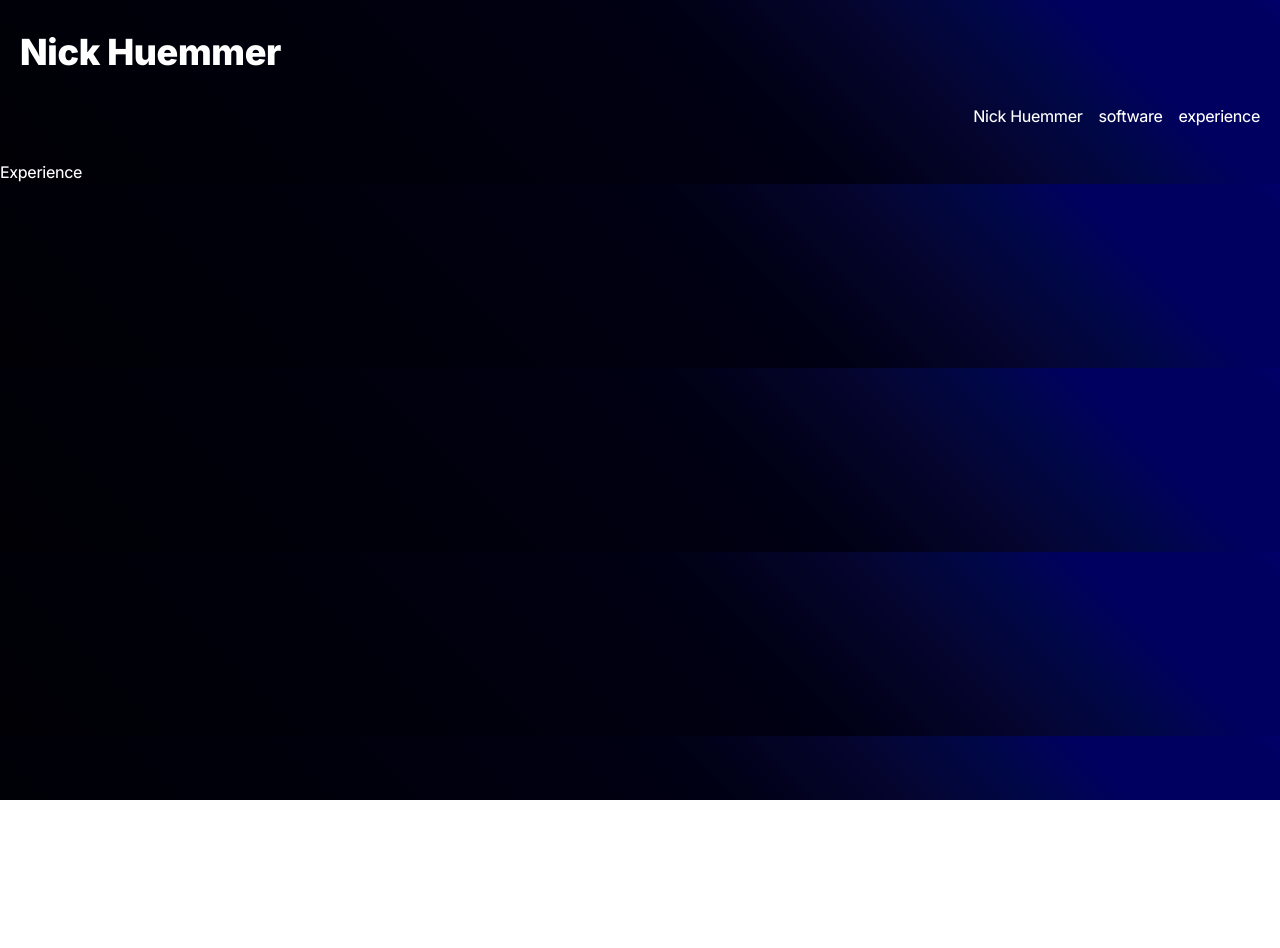
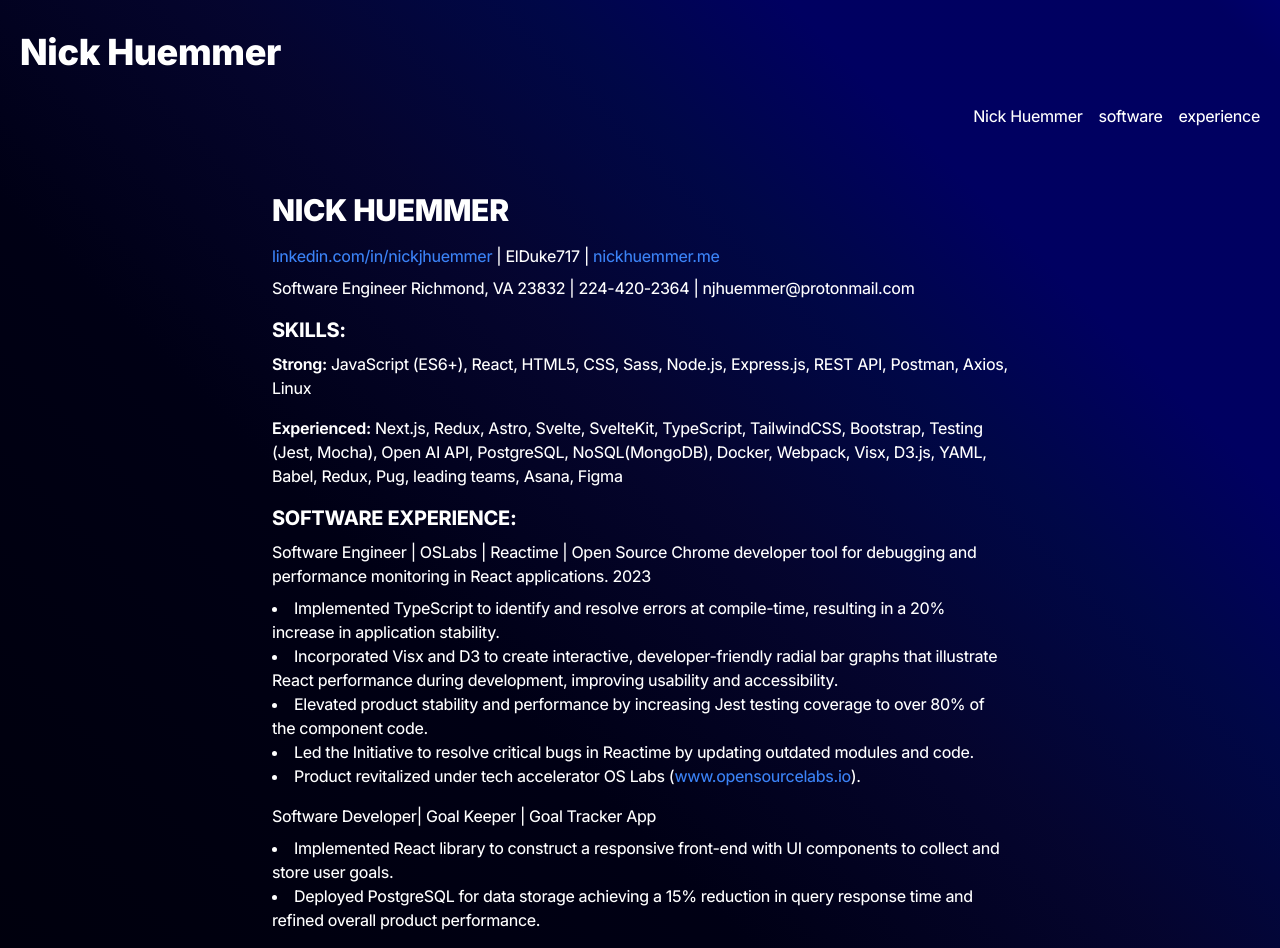
Before and after one commit to ElDuke717/personal-landing, a Next.js app: page /experience in a window 1280 px wide. Shown: the top 948 px of the page. Before the commit the page ends 800 px from the top, so only its background shows below. Built offline with nearby package versions, Linux system fonts and the light colour scheme.

Commit message:
add style changes and experiences

```diff
--- a/src/app/experience/page.tsx
+++ b/src/app/experience/page.tsx
@@ -1,3 +1,123 @@
 export default function Experience() {
-  return <div>Experience</div>;
+  return (
+    <div className="max-w-3xl mx-auto px-4 py-8">
+      <h1 className="text-3xl font-bold mb-4">NICK HUEMMER</h1>
+      <p className="mb-2">
+        <a className="text-blue-500 hover:underline" href="https://www.linkedin.com/in/nickjhuemmer">
+          linkedin.com/in/nickjhuemmer
+        </a>{' '}
+        | ElDuke717 |{' '}
+        <a className="text-blue-500 hover:underline" href="https://www.nickhuemmer.me">
+          nickhuemmer.me
+        </a>
+      </p>
+      <p className="mb-4">Software Engineer Richmond, VA 23832 | 224-420-2364 | njhuemmer@protonmail.com</p>
+
+      <h2 className="text-xl font-bold mb-2">SKILLS:</h2>
+      <div className="mb-4">
+        <strong>Strong:</strong> JavaScript (ES6+), React, HTML5, CSS, Sass, Node.js, Express.js, REST API, Postman, Axios, Linux
+      </div>
+      <div className="mb-4">
+        <strong>Experienced:</strong> Next.js, Redux, Astro, Svelte, SvelteKit, TypeScript, TailwindCSS, Bootstrap, Testing (Jest, Mocha),
+        Open AI API, PostgreSQL, NoSQL(MongoDB), Docker, Webpack, Visx, D3.js, YAML, Babel, Redux, Pug, leading teams, Asana, Figma
+      </div>
+
+      <h2 className="text-xl font-bold mb-2">SOFTWARE EXPERIENCE:</h2>
+      <p className="mb-2">
+        Software Engineer | OSLabs | Reactime | Open Source Chrome developer tool for debugging and performance monitoring in React
+        applications. 2023
+      </p>
+      <ul className="list-disc list-inside mb-4">
+        <li>
+          Implemented TypeScript to identify and resolve errors at compile-time, resulting in a 20% increase in application stability.
+        </li>
+        <li>
+          Incorporated Visx and D3 to create interactive, developer-friendly radial bar graphs that illustrate React performance during
+          development, improving usability and accessibility.
+        </li>
+        <li>Elevated product stability and performance by increasing Jest testing coverage to over 80% of the component code.</li>
+        <li>Led the Initiative to resolve critical bugs in Reactime by updating outdated modules and code.</li>
+        <li>Product revitalized under tech accelerator OS Labs (<a className="text-blue-500 hover:underline" href="https://www.opensourcelabs.io">www.opensourcelabs.io</a>).</li>
+      </ul>
+
+      <p className="mb-2">
+        Software Developer| Goal Keeper | Goal Tracker App
+      </p>
+      <ul className="list-disc list-inside mb-4">
+        <li>Implemented React library to construct a responsive front-end with UI components to collect and store user goals.</li>
+        <li>Deployed PostgreSQL for data storage achieving a 15% reduction in query response time and refined overall product performance.</li>
+      </ul>
+
+      <p className="mb-2">
+        Software Developer | StyleGPT | AI - assisted styling tool for developers
+      </p>
+      <ul className="list-disc list-inside mb-4">
+        <li>Connected OpenAI API for CSS styles based on user input, enhancing UI creation.</li>
+        <li>Enhanced data exchange with Axios, lowering response times by 30% for operational efficiency.</li>
+      </ul>
+
+      <h2 className="text-xl font-bold mb-2">CAREER EXPERIENCE:</h2>
+      <p className="mb-1">
+        Health Coach and Personal Trainer | Self Employed | Helped middle-aged men lose weight and improve health-status
+      </p>
+      <p className="mb-1">2019-2021</p>
+      <ul className="list-disc list-inside mb-4">
+        <li>Built coaching business including web and social media presence, with greater than 250 followers.</li>
+        <li>
+          Created nutritional guidance and exercise programs that built baseline strength and improved mobility and facilitated weight
+          loss of greater than 25 lbs for all clients.
+        </li>
+      </ul>
+
+      <p className="mb-1">
+        Senior Product Developer | Clif Bar | Product creation, formulation, optimization and commercialization
+      </p>
+      <p className="mb-1">2014-2019</p>
+      <ul className="list-disc list-inside mb-4">
+        <li>Created lab notebooks using Excel and Sharepoint, reducing formula development time by 30%.</li>
+        <li>Formulated products for improved nutrition and saved up to $2 million yearly through process optimizations.</li>
+      </ul>
+
+      <p className="mb-1">Scientist II | Clorox | Product development for Hidden Valley Brand</p>
+      <p className="mb-1">2012-2014</p>
+      <ul className="list-disc list-inside mb-4">
+        <li>
+          Developed and facilitated commercialization and launch of salad kits for the Hidden Valley Brand, the largest product launch
+          in 2013.
+        </li>
+        <li>Led new product development initiative leading to five new products to fill innovation pipeline.</li>
+      </ul>
+
+      <p className="mb-1">Product Application Technologist | Nestle | Product development for Pizza Division</p>
+      <p className="mb-1">2010-2012</p>
+      <ul className="list-disc list-inside mb-4">
+        <li>Managed and led product development including timeline management, cost control, ingredient procurement, and leveraging supplier capabilities.</li>
+        <li>Collaborated with marketing, operations, and finance to deliver novel pizza products.</li>
+      </ul>
+
+      <p className="mb-1">Scientist | Kraft Foods | Product development for Spoonable and Pourable Dressings</p>
+      <p className="mb-1">2007-2010</p>
+      <ul className="list-disc list-inside mb-4">
+        <li>Generated over $1M of productivity savings by managing raw material costs and factoring efficiencies into processes.</li>
+      </ul>
+
+      <h2 className="text-xl font-bold mb-2">EDUCATION:</h2>
+      <p>Codesmith Advanced Software Engineering Immersion | Resident</p>
+      <p>North Carolina State University | BS Biological Sciences, Food Science and Nutrition</p>
+      <p>The Ohio State University | MS Food Science</p>
+
+      <h2 className="text-xl font-bold mb-2">TALKS AND PUBLICATIONS:</h2>
+      <p>The Wild World of Front End Frameworks | Richmond, VA</p>
+      <p>Medium | "Reactime just keeps getting better."</p>
+
+      <h2 className="text-xl font-bold mb-2">INTERESTS:</h2>
+      <ul className="list-disc list-inside mb-4">
+        <li>Food (Health, Nutrition, Food Science)</li>
+        <li>Fitness</li>
+        <li>Walking (Dog walking at Pocahontas State Park)</li>
+        <li>Quality time with kids</li>
+        <li>Reading (Natural Science, Technology, Web, Machine Learning)</li>
+      </ul>
+    </div>
+  );
 }
--- a/src/app/page.tsx
+++ b/src/app/page.tsx
@@ -19,33 +19,39 @@
         />
         <div className="flex flex-col items-left justify-center mx-20">
           <p className="my-5">
-            I&#39;m a Software Engineer specializing in frontend and fullstack
-            development.{" "}
+            I&#39;m a Software Engineer, full-stack developer and web
+            enthusiast.{" "}
           </p>
-          My expertise includes a wide range of technologies such as JavaScript,
-          React, HTML5, CSS, Node.js, Express.js,
+          <p>
+            I enjoy crafting immersive, functional, and aesthetically pleasing
+            websites and applications that are also highly accessible. The tools
+            I have the most experience with are JavaScript, HTML5, CSS, Node.js,
+            Express.js, and React. I also work with frontend frameworks Next.js,
+            Svelte and Astro.
+          </p>
+
           <p className="my-5">
-            I have experience with several frontend frameworks including React,
-            Vue, and Svelte. I have also worked with several static site
-            generators including Next.js, Astro, SvelteKit, and TypeScript. I
-            take great pleasure in crafting immersive, functional, and
-            aesthetically pleasing websites and applications that are also
-            highly accessible.
-          </p>
-          <p className="my-5">
-            I also have experience contributing to several open source projects
-            including Reactime, a performance monitoring tool for React
-            applications.
+            I am an open-source enthusiast and have experience contributing to
+            several open source projects including{" "}
+            <a
+  className="font-bold underline underline-offset-2 text-blue-500 hover:text-blue-700"
+  href="https://www.reacti.me/"
+>
+  Reactime
+</a>
+
+            , a performance monitoring tool for React applications.
           </p>
           <p className="my-5">
             My blog about software engineering and related topics at can be
             found at{" "}
             <a
-              className="text-lg font-bold decoration-solid"
-              href="https://www.nickhuemmer.com"
-            >
-              nickhuemmer.com
-            </a>
+  className="text-lg font-bold text-blue-500 hover:text-blue-700"
+  href="https://www.nickhuemmer.com"
+>
+  nickhuemmer.com
+</a>
+
             .
           </p>
           <p className="my-5">
```
